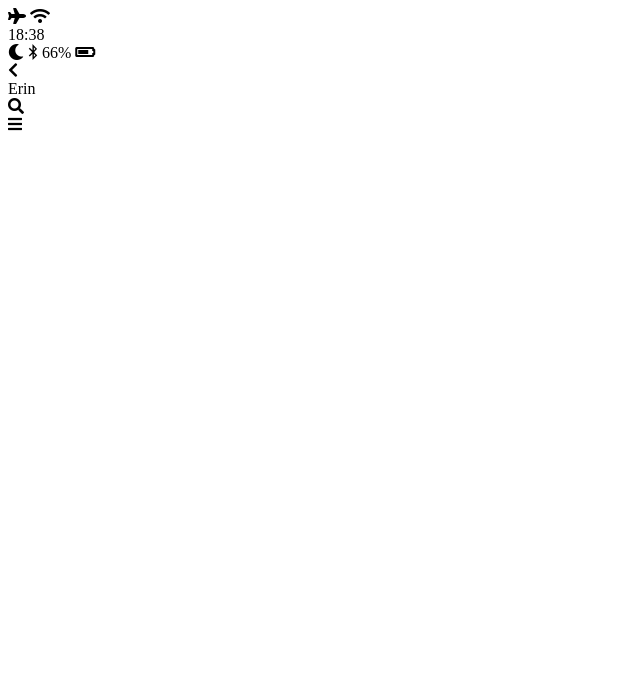
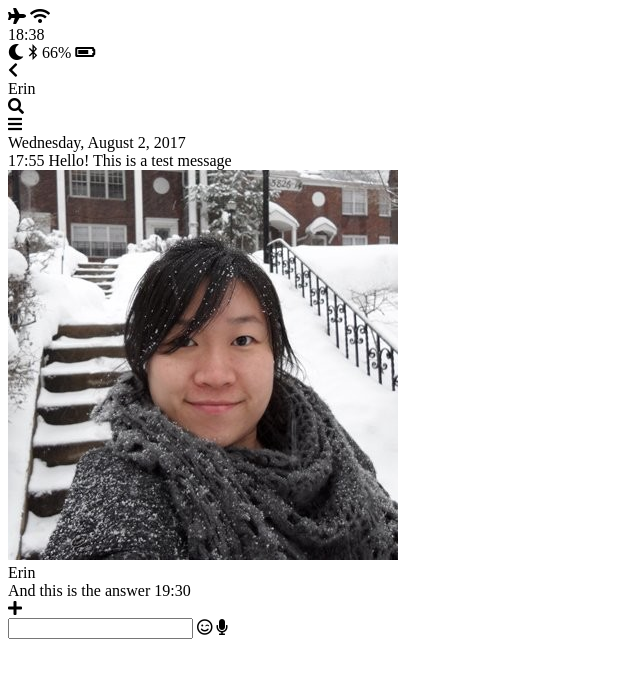
Before and after one commit to babodoban/kakao_clone, a plain HTML site: page chat.html in a window 1280 px wide. Shown: the whole page, without its empty margins (0-640 px from the left). Drawn offline with Linux system fonts and the light colour scheme.

Commit message:
#1_10
make chat.html

```diff
--- a/chat.html
+++ b/chat.html
@@ -37,5 +37,32 @@
         </div>
       </div>
     </header>
+    <main class="chat">
+      <div class="date_devider">
+        <span class="date_devider_text">Wednesday, August 2, 2017</span>
+      </div>
+      <div class="chat_message chat_message_from_me">
+        <span class="chat_message_time">17:55</span>
+        <span class="chat_message_body">Hello! This is a test message</span>
+      </div>
+      <div class="chat_message chat_message_from_you">
+        <img src="images/erin.jpeg" alt="" class="chat_message_avatar">
+        <div class="chat_message_center">
+          <div class="chat_message_name">Erin</div>
+          <span class="chat_message_body">And this is the answer</span>
+          <span class="chat_message_time">19:30</span>
+        </div>
+      </div>
+    </main>
+    <div class="type_message">
+      <i class="fas fa-plus"></i>
+      <div class="type_message_input">
+        <input type="text">
+        <i class="far fa-smile-wink"></i>
+        <span class="record_message">
+          <i class="fas fa-microphone"></i>
+        </span>
+      </div>
+    </div>
   </body>
 </html>
```
Also changed, not shown: chats.html (+7 -0 lines).
